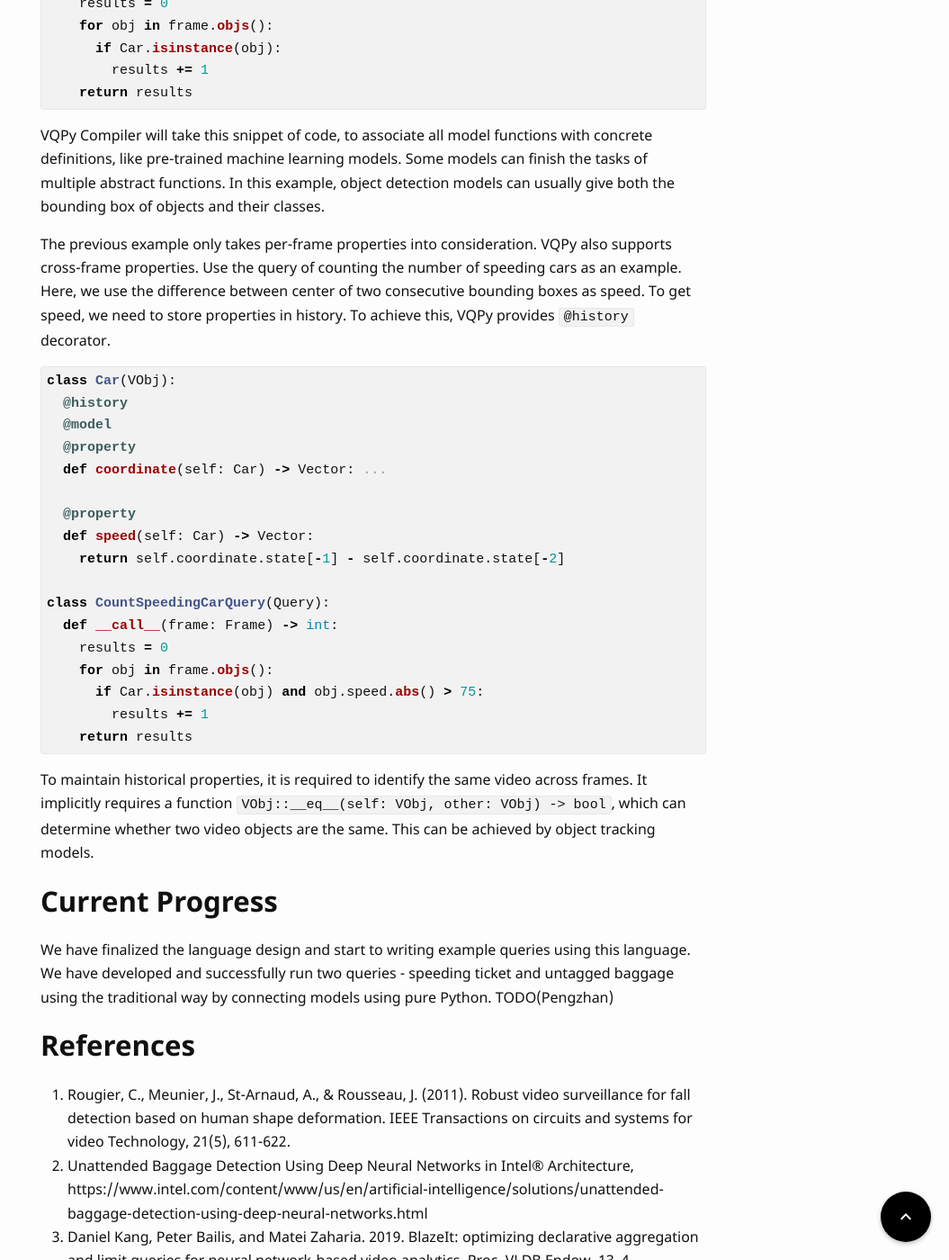
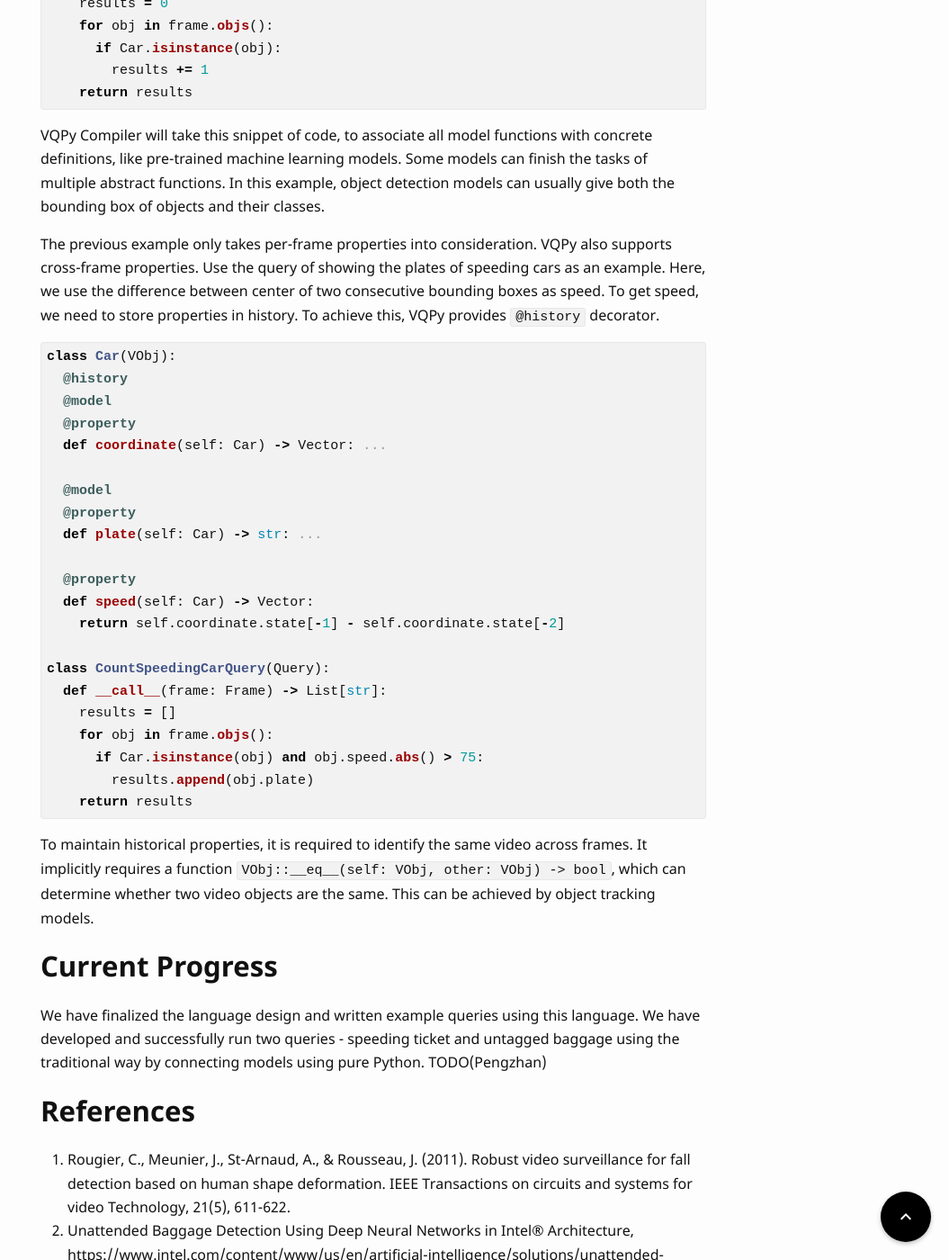
Before and after one commit to UCLAdeepvision/CS269-projects-2022spring, a Jekyll site: the page built from _posts/2022-04-24-team15-vqpy.md, in a window 1280 px wide and 1400 px high, scrolled down 4253 px. Shown: the whole window at 90% size, without its empty margins (225-1280 px from the left). Built offline with Jekyll 4.4.1, drawn with Linux system fonts in a browser that asks for light colours; some web fonts are replaced; comment, search, counter and statistics services are not loaded.

Commit message:
Update query example to make post consistent

````diff
--- a/_posts/2022-04-24-team15-vqpy.md
+++ b/_posts/2022-04-24-team15-vqpy.md
@@ -72,7 +72,7 @@ class CountCarQuery(Query):
 
 VQPy Compiler will take this snippet of code, to associate all model functions with concrete definitions, like pre-trained machine learning models. Some models can finish the tasks of multiple abstract functions. In this example, object detection models can usually give both the bounding box of objects and their classes.
 
-The previous example only takes per-frame properties into consideration. VQPy also supports cross-frame properties. Use the query of counting the number of speeding cars as an example. Here, we use the difference between center of two consecutive bounding boxes as speed. To get speed, we need to store properties in history. To achieve this, VQPy provides `@history` decorator.
+The previous example only takes per-frame properties into consideration. VQPy also supports cross-frame properties. Use the query of showing the plates of speeding cars as an example. Here, we use the difference between center of two consecutive bounding boxes as speed. To get speed, we need to store properties in history. To achieve this, VQPy provides `@history` decorator.
 
 ```python
 class Car(VObj):
@@ -81,16 +81,20 @@ class Car(VObj):
   @property
   def coordinate(self: Car) -> Vector: ...
 
+  @model
+  @property
+  def plate(self: Car) -> str: ...
+
   @property
   def speed(self: Car) -> Vector:
     return self.coordinate.state[-1] - self.coordinate.state[-2]
 
 class CountSpeedingCarQuery(Query):
-  def __call__(frame: Frame) -> int:
-    results = 0
+  def __call__(frame: Frame) -> List[str]:
+    results = []
     for obj in frame.objs():
       if Car.isinstance(obj) and obj.speed.abs() > 75:
-        results += 1
+        results.append(obj.plate)
     return results
 ```
 
@@ -98,7 +102,7 @@ To maintain historical properties, it is required to identify the same video acr
 
 ## Current Progress
 
-We have finalized the language design and start to writing example queries using this language. We have developed and successfully run two queries - speeding ticket and untagged baggage using the traditional way by connecting models using pure Python.
+We have finalized the language design and written example queries using this language. We have developed and successfully run two queries - speeding ticket and untagged baggage using the traditional way by connecting models using pure Python.
 TODO(Pengzhan)
 
 ## References
````
